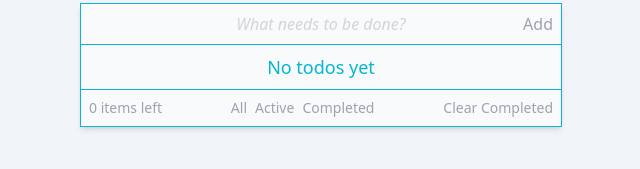
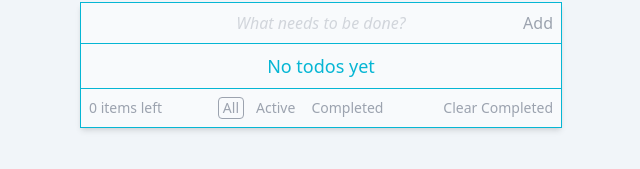
Before and after one commit to glitch-surfer/todo, a React (Create React App) app: page / in a window 1280 px wide. Shown: the part 353-522 px from the top of the page, without its empty margins (319-959 px from the left). Built offline with nearby package versions, Linux system fonts and the light colour scheme.

Commit message:
feat: implement highlighting selected filter

```diff
--- a/src/App.tsx
+++ b/src/App.tsx
@@ -19,7 +19,7 @@ export const App = () => {
           todosList={getTodoList(todosList, filter)}
           setTodosList={setTodosList}
         />
-        <Controls notCompletedTodos={notCompletedTodos} setTodosList={setTodosList} setFilter={setFilter} />
+        <Controls notCompletedTodos={notCompletedTodos} setTodosList={setTodosList} setFilter={setFilter} filter={filter} />
       </div>
     </main>
   );
--- a/src/components/Controls.tsx
+++ b/src/components/Controls.tsx
@@ -1,13 +1,13 @@
 import { type FilterProps, type ControlsProps, type Filter } from '../types';
 
-const FilterViewControls = ({ setFilter }: FilterProps) => {
+const FilterViewControls = ({ setFilter, selectedFilter }: FilterProps) => {
   const filters: Filter[] = ['All', 'Active', 'Completed'];
   return (
     <div className="flex gap-2">
       {filters.map((filter) => (
         <button
           key={filter}
-          className="text-gray-400 hover:text-gray-600 text-sm"
+          className={`text-gray-400 hover:text-gray-600 px-1 text-sm ${selectedFilter === filter ? 'border rounded border-gray-400 hover:border-gray-600' : ''}`}
           onClick={() => {
             setFilter(filter);
           }}
@@ -19,7 +19,7 @@ const FilterViewControls = ({ setFilter }: FilterProps) => {
   );
 };
 
-export const Controls = ({ notCompletedTodos, setTodosList, setFilter }: ControlsProps) => {
+export const Controls = ({ notCompletedTodos, setTodosList, setFilter, filter }: ControlsProps) => {
   const clearCompletedTodosHandler = () => {
     setTodosList((prev) => prev.filter((todo) => !todo.completed));
     setFilter('All');
@@ -28,7 +28,7 @@ export const Controls = ({ notCompletedTodos, setTodosList, setFilter }: Control
   return (
     <div className="flex flex-wrap justify-between p-2 items-center">
       <p className="text-gray-400 text-sm">{notCompletedTodos.length} items left</p>
-      <FilterViewControls setFilter={setFilter} />
+      <FilterViewControls setFilter={setFilter} selectedFilter={filter} />
       <button
         className="text-gray-400 hover:text-gray-600 text-sm"
         onClick={clearCompletedTodosHandler}
--- a/src/types.ts
+++ b/src/types.ts
@@ -26,10 +26,12 @@ export interface NewTodoInputProps {
 export interface ControlsProps {
   notCompletedTodos: Todo[]
   setTodosList: Dispatch<SetStateAction<Todo[]>>
+  filter: Filter
   setFilter: Dispatch<SetStateAction<Filter>>
 }
 export type Filter = 'All' | 'Active' | 'Completed';
 
 export interface FilterProps {
+  selectedFilter: Filter
   setFilter: Dispatch<SetStateAction<Filter>>
 }
```
